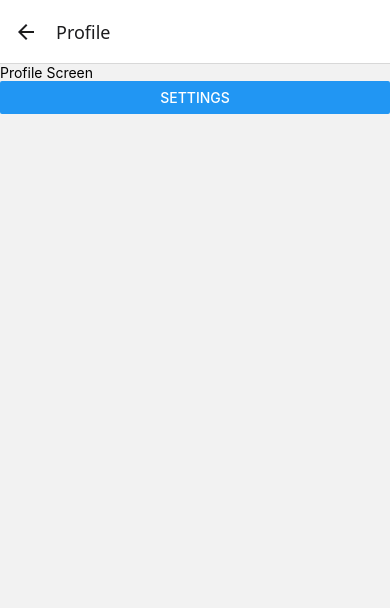
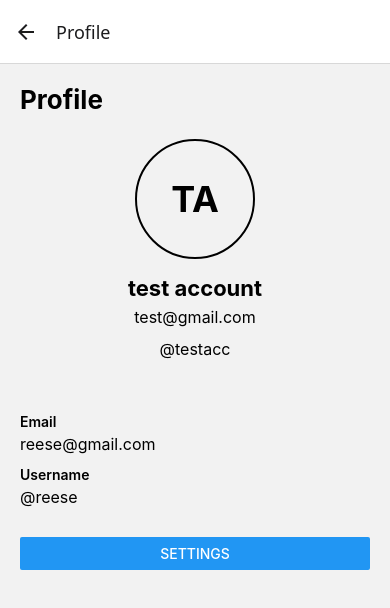
Before and after one commit to CSC-3380-Fall-2026/Team-5, a React Native app in the folder frontend/TimeCapsuleApp/: screen /Profile in a window 390 px wide. Shown: the top 608 px of the page. Built offline with nearby package versions, Linux system fonts and the light colour scheme.

Commit message:
Build profile information display

```diff
--- a/frontend/TimeCapsuleApp/src/screens/ProfileScreen.tsx
+++ b/frontend/TimeCapsuleApp/src/screens/ProfileScreen.tsx
@@ -1,16 +1,105 @@
-import { View, Text, Button } from 'react-native';
+import { View, Text, Button, StyleSheet, ScrollView} from 'react-native';
+
+/* Will all needed to be connected to backend */
 
 function ProfileScreen({ navigation }: any) {
+      /* Pull initials from name */
+      const firstName = 'test';
+      const lastName = 'account';
+
+      const initials =
+      firstName.charAt(0).toUpperCase() +
+      lastName.charAt(0).toUpperCase();
   return (
-    <View>
-      <Text>Profile Screen</Text>
+    <ScrollView style={styles.container}>
+      <Text style={styles.title}>Profile</Text>
+
+      <View style={styles.profileSection}>
+        <View style={styles.profileImage}>
+        <Text style={styles.initials}>{initials}</Text>
+      </View>
+
+        <Text style={styles.name}>
+          {firstName} {lastName}
+        </Text>
+        <Text style={styles.email}>test@gmail.com</Text>
+        <Text style={styles.username}>@testacc</Text>
+      </View>
+
+      <View style={styles.infoSection}>
+        <Text style={styles.infoLabel}>Email</Text>
+        <Text style={styles.infoValue}>reese@gmail.com</Text>
+
+        <Text style={styles.infoLabel}>Username</Text>
+        <Text style={styles.infoValue}>@reese</Text>
+      </View>
 
       <Button
         title="Settings"
         onPress={() => navigation.navigate('Settings')}
       />
-    </View>
+    </ScrollView>
   );
 }
+const styles = StyleSheet.create({
+  container: {
+    flex: 1,
+    padding: 20,
+    },
+    title: {
+    fontSize: 26,
+    fontWeight: '700',
+    marginBottom: 24,
+  },
 
+  profileSection: {
+    alignItems: 'center',
+    marginBottom: 30,
+  },
+
+  profileImage: {
+  width: 120,
+  height: 120,
+  borderRadius: 60,
+  marginBottom: 16,
+  alignItems: 'center',
+  justifyContent: 'center',
+  borderWidth: 2,
+},
+
+  name: {
+    fontSize: 22,
+    fontWeight: '700',
+    marginBottom: 6,
+  },
+
+  email: {
+    fontSize: 16,
+    marginBottom: 12,
+  },
+
+  username: {
+  fontSize: 16,
+  marginBottom: 12,
+},
+  initials: {
+  fontSize: 36,
+  fontWeight: '700',
+},
+
+infoSection: {
+  marginBottom: 30,
+},
+
+infoLabel: {
+  fontSize: 14,
+  fontWeight: '600',
+  marginTop: 12,
+},
+
+infoValue: {
+  fontSize: 16,
+  marginTop: 4,
+},
+});
 export default ProfileScreen;
```
